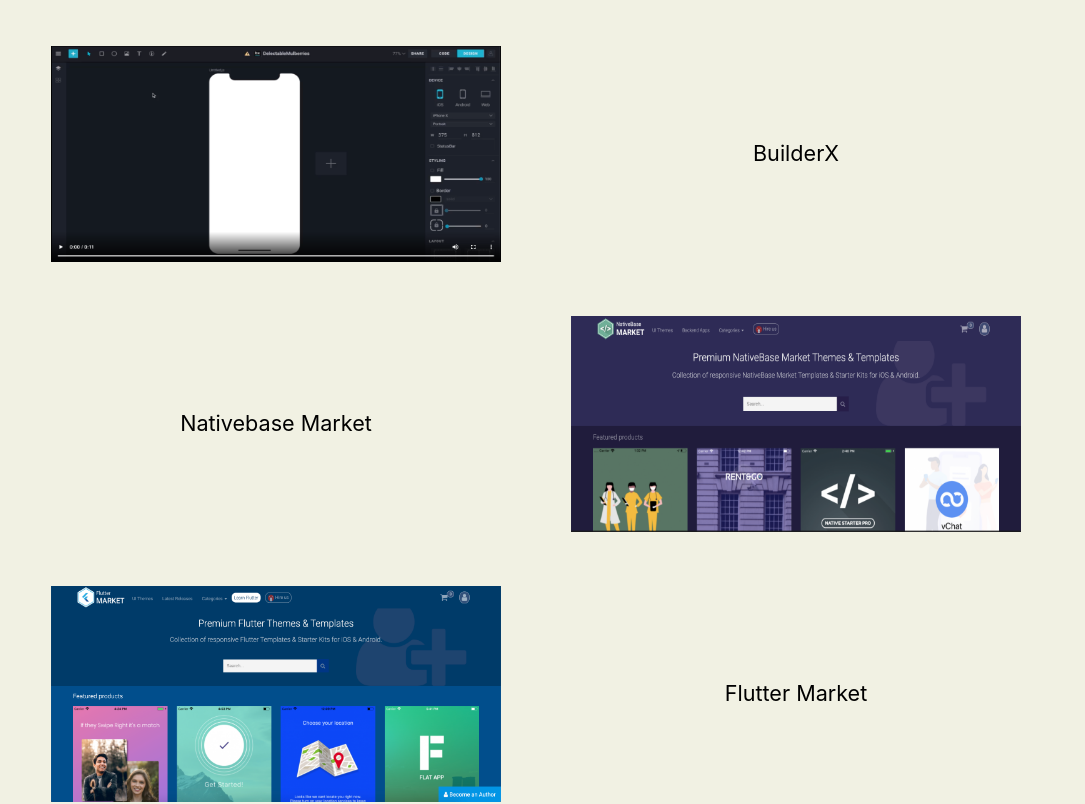
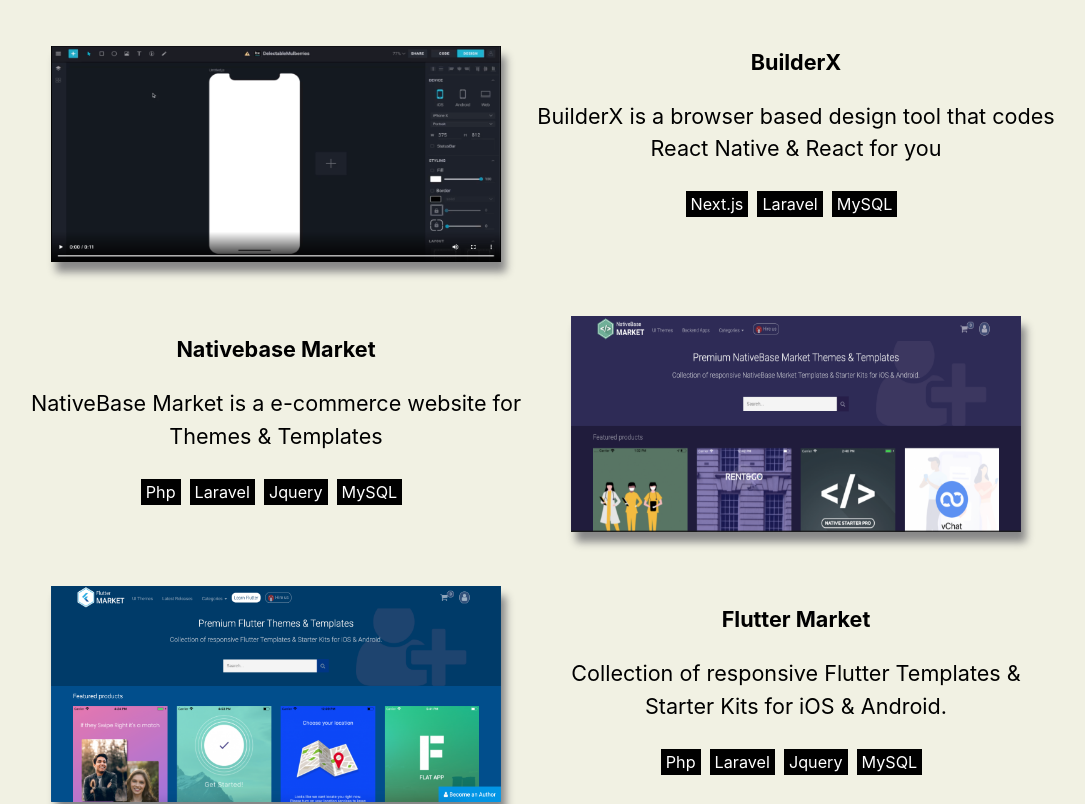
Before and after one commit to ilasahu/ilasahu-blog, a Next.js app: page / in a window 1280 px wide. Shown: the part 780-1584 px from the top of the page, without its empty margins (104-1189 px from the left). Built offline with nearby package versions, Linux system fonts and the light colour scheme.

Commit message:
creations changed

```diff
--- a/components/layout.module.css
+++ b/components/layout.module.css
@@ -285,3 +285,19 @@
     width: 40%;
   }
 }
+
+.tag {
+  display: inline-block;
+  background: #000;
+  padding: 1px 5px;
+  margin-right: 0.5rem;
+  margin-bottom: 0.5rem;
+  cursor: pointer;
+  text-decoration: none;
+  color: #fff !important;
+  font-size: 0.9rem;
+}
+
+.imgShadow {
+  box-shadow: 5px 10px 8px #888888;
+}
--- a/pages/index.js
+++ b/pages/index.js
@@ -60,17 +60,30 @@ export default function Home() {
             <div className={`${styles.container} ${styles.padt2}`}>
               <h2 className={styles.textCenter}>My Creations</h2>
               <div
-                className={`${styles.row} ${styles.alignItemCenter} ${styles.pt2} `}
+                className={`${styles.row} ${styles.BItemCenter} ${styles.pt2} `}
               >
                 <div className={`${styles.width50} `}>
                   <img
                     src="/images/builderx.png"
-                    className={`${styles.creationImage}  ${styles.center} `}
+                    className={`${styles.creationImage}  ${styles.center} ${styles.imgShadow}`}
                     alt={name}
                   />
                 </div>
                 <div className={`${styles.width50}`}>
-                  <p className={styles.textCenter}>BuilderX</p>
+                  <h4 className={`${styles.textCenter} ${styles.marginUnset}`}>
+                    BuilderX
+                  </h4>
+                  <div>
+                    <p className={styles.textCenter}>
+                      BuilderX is a browser based design tool that codes React
+                      Native & React for you
+                    </p>
+                  </div>
+                  <div className={styles.textCenter}>
+                    <a className={styles.tag}>Next.js</a>
+                    <a className={styles.tag}>Laravel</a>
+                    <a className={styles.tag}>MySQL</a>
+                  </div>
                 </div>
               </div>
 
@@ -78,12 +91,26 @@ export default function Home() {
                 className={`${styles.row} ${styles.alignItemCenter} ${styles.pt3r}`}
               >
                 <div className={`${styles.width50}`}>
-                  <p className={styles.textCenter}>Nativebase Market</p>
+                  <h4 className={`${styles.textCenter} ${styles.marginUnset}`}>
+                    Nativebase Market
+                  </h4>
+                  <div>
+                    <p className={styles.textCenter}>
+                      NativeBase Market is a e-commerce website for Themes &
+                      Templates
+                    </p>
+                  </div>
+                  <div className={styles.textCenter}>
+                    <a className={styles.tag}>Php</a>
+                    <a className={styles.tag}>Laravel</a>
+                    <a className={styles.tag}>Jquery</a>
+                    <a className={styles.tag}>MySQL</a>
+                  </div>
                 </div>
                 <div className={`${styles.width50} `}>
                   <img
                     src="/images/nativebase-market.png"
-                    className={`${styles.creationImage}  ${styles.center} `}
+                    className={`${styles.creationImage}  ${styles.center} ${styles.imgShadow} `}
                     alt={name}
                   />
                 </div>
@@ -94,12 +121,26 @@ export default function Home() {
                 <div className={`${styles.width50} `}>
                   <img
                     src="/images/flutter-market.png"
-                    className={`${styles.creationImage}  ${styles.center} `}
+                    className={`${styles.creationImage}  ${styles.center}  ${styles.imgShadow}`}
                     alt={name}
                   />
                 </div>
                 <div className={`${styles.width50}`}>
-                  <p className={styles.textCenter}>Flutter Market</p>
+                  <h4 className={`${styles.textCenter} ${styles.marginUnset}`}>
+                    Flutter Market
+                  </h4>
+                  <div>
+                    <p className={styles.textCenter}>
+                      Collection of responsive Flutter Templates & Starter Kits
+                      for iOS & Android.
+                    </p>
+                  </div>
+                  <div className={styles.textCenter}>
+                    <a className={styles.tag}>Php</a>
+                    <a className={styles.tag}>Laravel</a>
+                    <a className={styles.tag}>Jquery</a>
+                    <a className={styles.tag}>MySQL</a>
+                  </div>
                 </div>
               </div>
             </div>
@@ -107,9 +148,9 @@ export default function Home() {
         </div>
         <div className={` ${styles.forthFold}`}>
           <>
-            <div className={`${styles.container}`}>
+            <div className={`${styles.container} ${styles.padt2}`}>
               <h2 className={styles.textCenter}>Gallery</h2>
-              <div className={`${styles.row} ${styles.pt4}`}>
+              <div className={`${styles.row} `}>
                 <div className={styles.width25}>
                   <img
                     src="/images/ila1.jpg"
@@ -145,8 +186,8 @@ export default function Home() {
 
         <div className={styles.fifthFold}>
           <>
-            <div className={`${styles.container} `}>
-              <h2 className={`${styles.textCenter} ${styles.pt3}`}>Contact</h2>
+            <div className={`${styles.container} ${styles.padt2}`}>
+              <h2 className={`${styles.textCenter} `}>Contact</h2>
               <div className={`${styles.row}  ${styles.width100}`}>
                 <div
                   className={`  ${styles.marginLeftAuto} ${styles.contactWidth}`}
```
